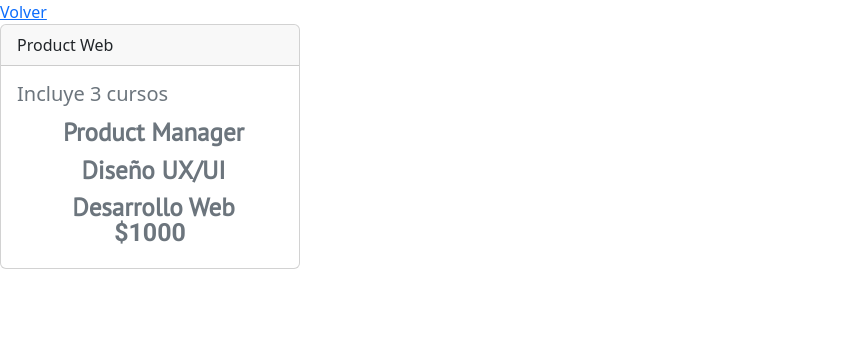
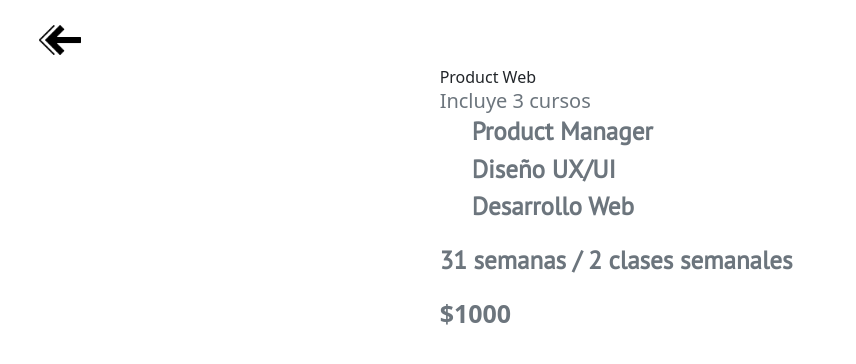
Before and after one commit to Ebniemann/Niemann-Evelina-ProyectoFinal, a React (Create React App) app: page /cursos/1 in a window 1280 px wide. Shown: the top 364 px of the page, without its empty margins (0-856 px from the left). Built offline with nearby package versions, Linux system fonts and the light colour scheme.

Commit message:
Add Styles and Icon

```diff
--- a/src/App.js
+++ b/src/App.js
@@ -3,7 +3,7 @@ import { BrowserRouter, Routes, Route } from "react-router-dom";
 import Home from "./PgageHome/home";
 import Courses from "./PageCourses/courses";
 import Faqs from "./PageFaqs/Faqs";
-import ProductsContainer from "./component/ProductsContainer/ProductsContainer";
+import ProductsContainer from "./component/DetailContainer/DetailContainer";
 
 function App() {
   return (
--- /dev/null
+++ b/src/component/Detail/Detail.js
@@ -0,0 +1,30 @@
+import { Link } from "react-router-dom";
+import "./styles.css";
+import volver from "../../Assest/img/Iconos/izquierda.png";
+const Detail = ({ courses }) => {
+  return (
+    <div className="detail">
+      <Link to="/cursos">
+        <img src={volver} alt="volver" width={50} height={50} />
+      </Link>
+      <div className="card-box" key={courses.id}>
+        <div className="card-header">{courses.name}</div>
+        <div className="card-body text-secondary">
+          <h5 className="card-title">
+            Incluye {courses.number_courses} cursos
+          </h5>
+          {courses.course_list && (
+            <ul className="card-list">
+              {courses.course_list.map((course, index) => (
+                <li key={index}>{course}</li>
+              ))}
+            </ul>
+          )}
+          <p>{courses.number_weeks} semanas / 2 clases semanales</p>
+          <span className="price">${courses.price}</span>
+        </div>
+      </div>
+    </div>
+  );
+};
+export default Detail;
--- /dev/null
+++ b/src/component/Detail/styles.css
@@ -0,0 +1,33 @@
+.detail{
+  display: flex;
+  flex-direction: column;
+  padding: 15px 0px 0px 35px;
+
+}
+.a{
+  text-decoration: none;
+    color: black;
+}
+.card-box{
+  width: 35%;
+  margin: 0 auto;
+}
+
+.card-list{
+  display: flex;
+  flex-direction: column;
+  align-items: flex-start;
+}
+p{
+  text-align: initial;
+  font-family: 'PT Sans', sans-serif;
+  margin-right: 25px;
+  font-family: 'PT Sans', sans-serif;
+  font-weight: 600;
+}
+
+.price{
+  margin: 0;
+  font-size: 25px;
+  font-weight: bold;
+}
--- /dev/null
+++ b/src/component/DetailContainer/DetailContainer.js
@@ -0,0 +1,20 @@
+import { useEffect, useState } from "react";
+import { useParams } from "react-router-dom";
+import data from "../../data/data.json";
+import ItemDetail from "../Detail/Detail";
+
+const DetailContainer = () => {
+  const [loading, setLoading] = useState(true);
+  const [courses, setCourses] = useState([]);
+  const { id } = useParams();
+
+  useEffect(() => {
+    const courseData = data.find((item) => item.id === Number(id));
+    setCourses(courseData);
+    setLoading(false);
+  }, [id]);
+
+  return <>{loading ? <p>Cargando...</p> : <ItemDetail courses={courses} />}</>;
+};
+
+export default DetailContainer;
--- a/src/component/ItemCount/ItemCount.js
+++ b/src/component/ItemCount/ItemCount.js
@@ -39,7 +39,6 @@ const ItemCount = ({ initial, stock, productAdd, courseName }) => {
   };
 
   return (
-    <>
     <div className="buyCourse">
       <button
         className="buttonAdd"
@@ -58,7 +57,6 @@ const ItemCount = ({ initial, stock, productAdd, courseName }) => {
         </button>
       </div>
     </div>
-    </>
   );
 };
 export default ItemCount;
--- a/src/component/ItemCount/styles.css
+++ b/src/component/ItemCount/styles.css
@@ -1,7 +1,7 @@
 .buyCourse{
   display: flex;
   justify-content: space-between;
-  margin: 0px 7px 0px 7px;
+  margin-top: 60px;
 }
 .buttonAdd{
   text-decoration: none;
--- a/src/component/ItemList/ItemList.js
+++ b/src/component/ItemList/ItemList.js
@@ -8,8 +8,10 @@ const ItemList = ({ courses }) => {
       <div className="itemList">
         {courses.map((course) => (
           <div className="box-card" key={course.id}>
-            <div className="card-header">{course.name}</div>
-            <Link to={`/cursos/${course.id}`}>Ver carrera</Link>
+            <div className="box-title">{course.name}</div>
+            <Link className="link" to={`/cursos/${course.id}`}>
+              Detalle
+            </Link>
             <ItemCount
               initial={1}
               stock={3}
--- a/src/component/ItemList/styles.css
+++ b/src/component/ItemList/styles.css
@@ -11,5 +11,15 @@
   box-shadow: 0px 2px 10px gray;
   padding: 10px;
   min-width: 300px;
+  height: 200px;
   color: white
 }
+.box-title{
+  margin-bottom: 20px;
+  font-size: 25px;
+}
+.link{
+  text-decoration: none;
+  color: yellow;
+  font-size: 20px;
+}
--- a/src/component/ProductsContainer/ProductsContainer.js
+++ /dev/null
@@ -1,58 +0,0 @@
-import { Link } from "react-router-dom";
-import { useEffect, useState } from "react";
-import { useParams } from "react-router-dom";
-import "./styles.css";
-
-import data from "../../data/data.json";
-
-const ProductsContainer = () => {
-  const [loading, setLoading] = useState(false);
-  const [courses, setCourses] = useState([]);
-  const { id } = useParams();
-
-  const getProduct = () => {
-    return new Promise((resolve) => {
-      setTimeout(() => {
-        resolve(data);
-      }, 1500);
-    });
-  };
-  useEffect(() => {
-    setLoading(true);
-    const courseData = data.find((item) => item.id === Number(id));
-    setCourses(courseData);
-    setLoading(false);
-  }, [id]);
-
-  return (
-    <>
-      {loading ? (
-        <p>Cargando...</p>
-      ) : (
-        <>
-          <Link to="/cursos">Volver</Link>
-          <div>
-            <div className="card" key={courses.id}>
-              <div className="card-header">{courses.name}</div>
-              <div className="card-body text-secondary">
-                <h5 className="card-title">
-                  Incluye {courses.number_courses} cursos
-                </h5>
-                {courses.course_list && (
-                  <ul className="card-list">
-                    {courses.course_list.map((course, index) => (
-                      <li key={index}>{course}</li>
-                    ))}
-                  </ul>
-                )}
-                <p className="price">${courses.price}</p>
-              </div>
-            </div>
-          </div>
-        </>
-      )}
-    </>
-  );
-};
-
-export default ProductsContainer;
--- a/src/component/ProductsContainer/styles.css
+++ /dev/null
@@ -1,29 +0,0 @@
-.cards {
-  display: flex;
-  justify-content: space-around;
-  padding:30px 0px 30px 0px ;
-
-}
-.card{
-  width: 300px;
-}
-.card-body{
-  padding-bottom: 0px;
-}
-.card-list{
-  display: flex;
-  flex-direction: column;
-  height: 100px;
-  margin: 0;
-}
-.price{
-  margin: 0;
-  font-size: 25px;
-  font-weight: bold;
-}
-.hidden{
-  display: none;
-  margin: 0;
-  padding: 0;
-  border: none;
-}
```
Also changed, not shown: src/Assest/img/Iconos/izquierda.png (added). Lines whose indentation alone changed are shown as unchanged.
